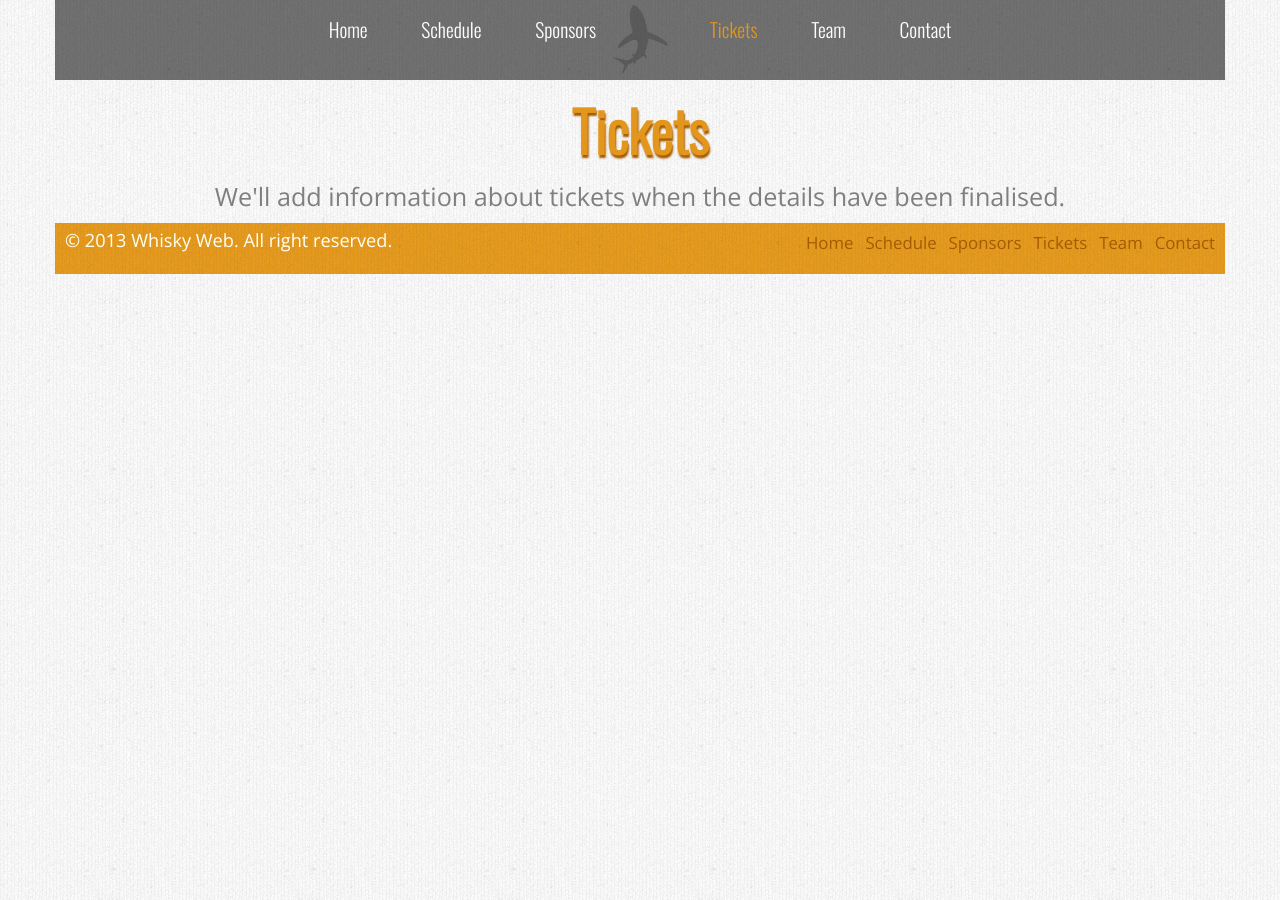
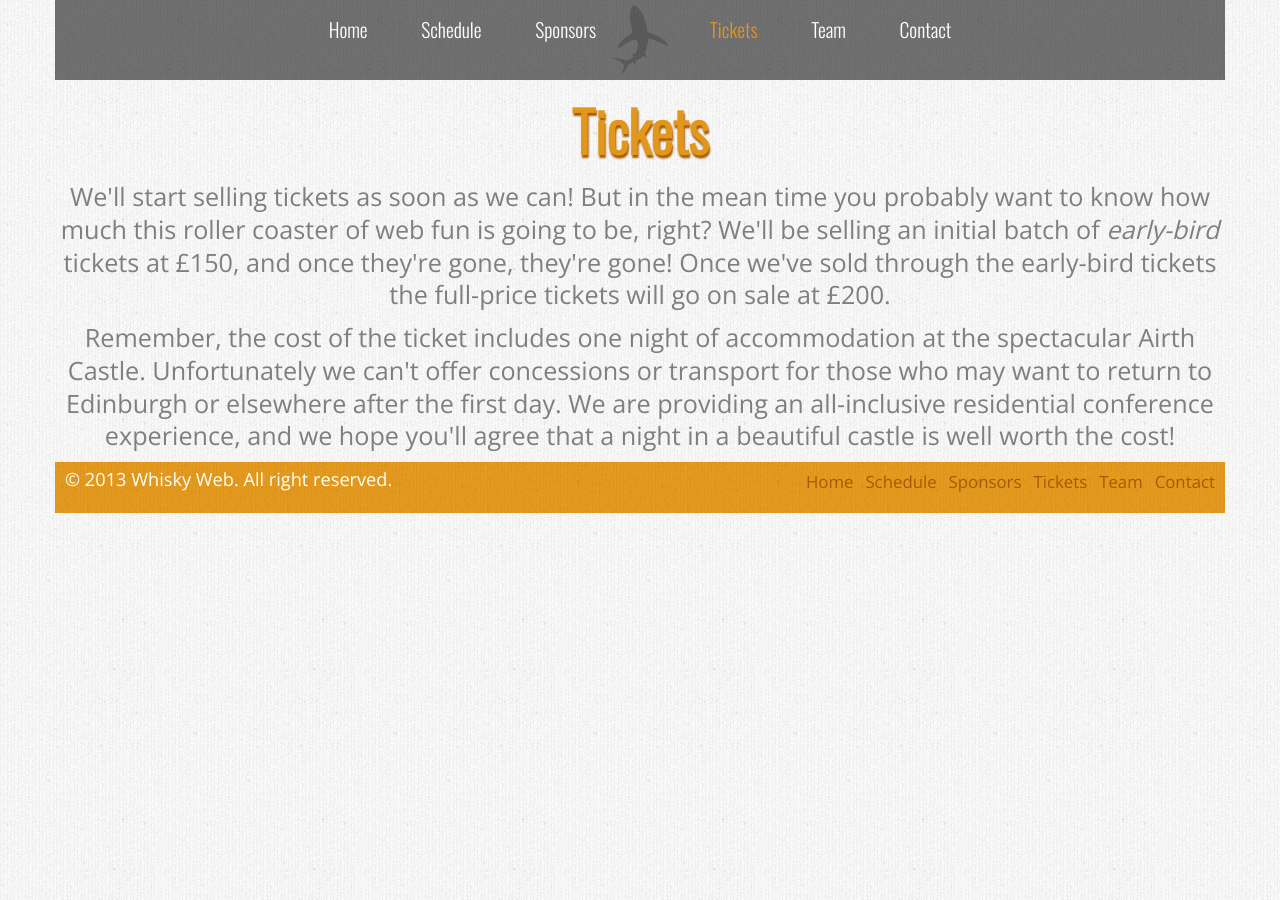
Before and after one commit to whiskyweb/whiskyweb-website, a Jekyll site: the page built from tickets.html, in a window 1280 px wide. Built offline with Jekyll 4.4.1, drawn with Linux system fonts in a browser that asks for light colours; nearby versions of some CDN libraries.

Commit message:
Adding text to the tickets page.

```diff
--- a/tickets.html
+++ b/tickets.html
@@ -7,6 +7,15 @@
 
 <div class="light-bg">
     <p class="large-text">
-        We'll add information about tickets when the details have been finalised.
+    We'll start selling tickets as soon as we can! But in the mean time you probably want to know how much
+    this roller coaster of web fun is going to be, right?  We'll be selling an initial batch of <em>early-bird</em>
+    tickets at £150, and once they're gone, they're gone!  Once we've sold through the early-bird tickets
+    the full-price tickets will go on sale at £200.
+    </p>
+    <p class="large-text">
+    Remember, the cost of the ticket includes one night of accommodation at the spectacular Airth Castle.  Unfortunately
+    we can't offer concessions or transport for those who may want to return to Edinburgh or elsewhere after the first day.
+    We are providing an all-inclusive residential conference experience, and we hope you'll agree that a night
+    in a beautiful castle is well worth the cost!
     </p>
 </div>
```
